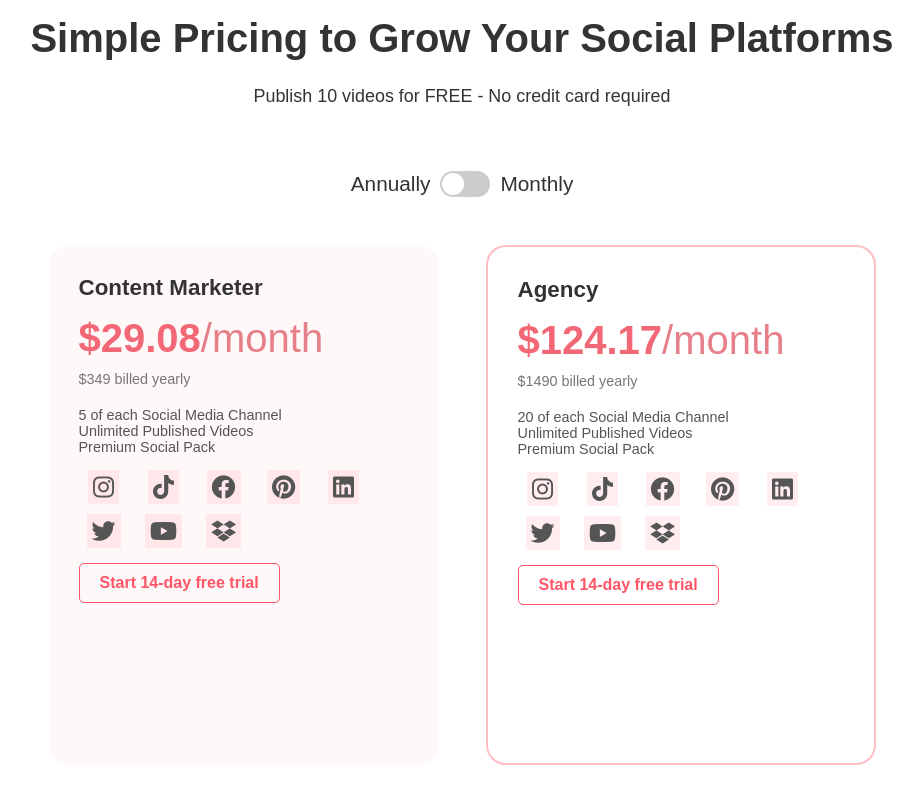
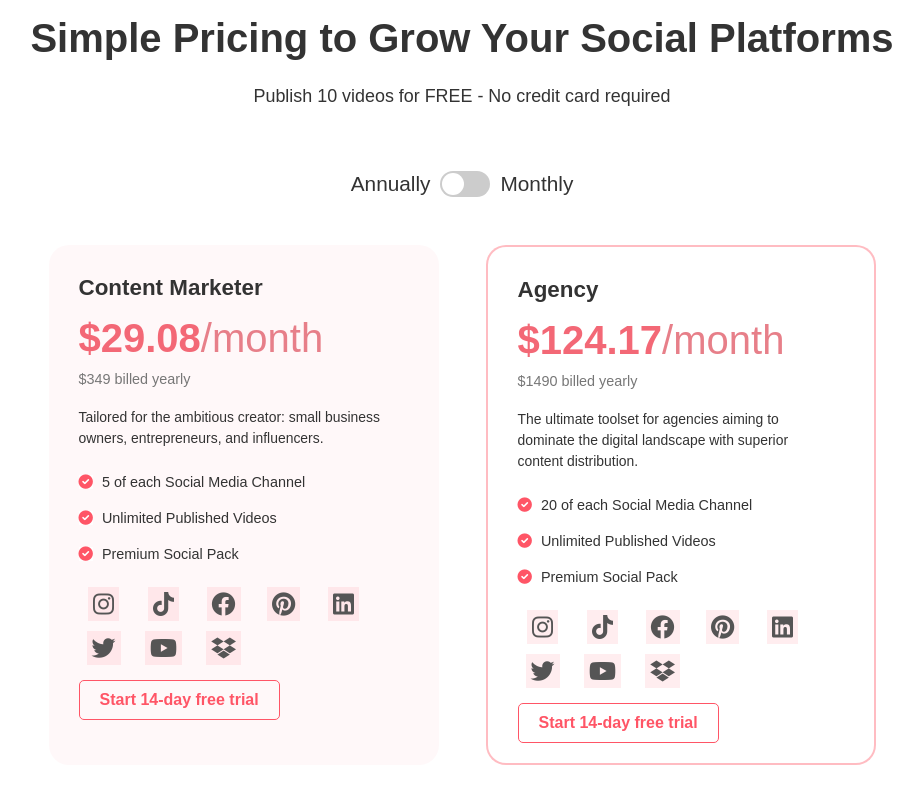
Before and after one commit to shahnawazgull/toggle, a plain HTML site: page index.html in a window 1280 px wide. Shown: the whole page, without its empty margins (178-1101 px from the left). Drawn offline with Linux system fonts and the light colour scheme.

Commit message:
Update index.html

```diff
--- a/index.html
+++ b/index.html
@@ -1,5 +1,6 @@
 <!DOCTYPE html>
 <html lang="en">
+
 <head>
     <meta charset="UTF-8">
     <meta name="viewport" content="width=device-width, initial-scale=1.0">
@@ -83,7 +84,8 @@
             top: 2px;
             left: 2px;
             transition: transform 0.4s ease;
-            transform: translateX(24px); /* Default position for monthly */
+            transform: translateX(24px);
+            /* Default position for monthly */
         }
 
         .toggle-button.active {
@@ -91,7 +93,8 @@
         }
 
         .toggle-button.active::before {
-            transform: translateX(0); /* Move back for yearly */
+            transform: translateX(0);
+            /* Move back for yearly */
         }
 
         /* Pricing card styles */
@@ -114,7 +117,8 @@
             transition: transform 0.3s;
             height: 65vh;
         }
-        .yell{
+
+        .yell {
             background-color: rgba(255, 85, 102, 0.041);
             border: none;
         }
@@ -136,7 +140,8 @@
             color: rgb(243, 104, 118);
             margin-bottom: 10px;
         }
-        .price span{
+
+        .price span {
             font-weight: normal;
             color: rgb(231, 127, 137);
         }
@@ -147,15 +152,31 @@
             margin-bottom: 20px;
         }
 
+        .small-subheading {
+            font-size: .87em;
+            color: #333;
+            margin-bottom: 15px;
+            line-height: 1.5;
+            max-width: 95%;
+        }
+
         .features {
-            color: #555;
+            color: #333;
             margin: 15px 0;
             font-size: 0.9em;
+            line-height: 2.5;
+        }
+
+
+        .check-icon {
+            background-color: #fff;
+            color: #f56;
+            margin-right: 5px;
         }
 
         .social-icons {
             display: grid;
-            grid-template-columns: repeat(5,50px);
+            grid-template-columns: repeat(5, 50px);
             gap: 10px;
             margin: 15px 0;
         }
@@ -191,6 +212,7 @@
         }
     </style>
 </head>
+
 <body>
 
     <div class="pricing-container">
@@ -215,10 +237,12 @@
                 <h2>Content Marketer</h2>
                 <div class="price" id="content-marketer-price">$29.08<span>/month</span></div>
                 <div class="small-print" id="content-marketer-annual">$349 billed yearly</div>
+                <div class="small-subheading">Tailored for the ambitious creator: small business owners, entrepreneurs,
+                    and influencers.</div>
                 <div class="features">
-                <p>5 of each Social Media Channel</p>
-                <p>Unlimited Published Videos</p>
-                <p>Premium Social Pack</p>
+                    <p><i class="fas fa-check-circle check-icon"></i> 5 of each Social Media Channel</p>
+                    <p><i class="fas fa-check-circle check-icon"></i> Unlimited Published Videos</p>
+                    <p><i class="fas fa-check-circle check-icon"></i> Premium Social Pack</p>
                 </div>
                 <div class="social-icons">
                     <i class="fab fa-instagram"></i>
@@ -238,10 +262,12 @@
                 <h2>Agency</h2>
                 <div class="price" id="agency-price">$124.17<span>/month</span></div>
                 <div class="small-print" id="agency-annual">$1490 billed yearly</div>
+                <div class="small-subheading">The ultimate toolset for agencies aiming to dominate the digital landscape
+                    with superior content distribution.</div>
                 <div class="features">
-                <p>20 of each Social Media Channel</p>
-                <p>Unlimited Published Videos</p>
-                <p>Premium Social Pack</p>
+                    <p><i class="fas fa-check-circle check-icon"></i> 20 of each Social Media Channel</p>
+                    <p><i class="fas fa-check-circle check-icon"></i> Unlimited Published Videos</p>
+                    <p><i class="fas fa-check-circle check-icon"></i> Premium Social Pack</p>
                 </div>
                 <div class="social-icons">
                     <i class="fab fa-instagram"></i>
@@ -286,4 +312,5 @@
     </script>
 
 </body>
+
 </html>
```
Lines whose indentation alone changed are shown as unchanged.
